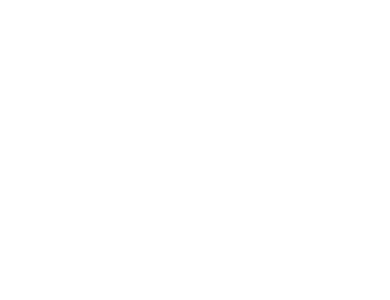
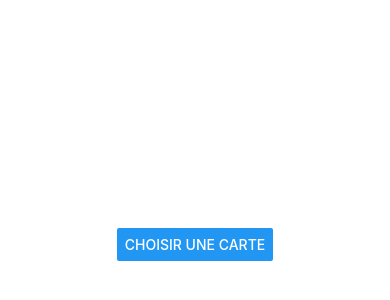
Before and after one commit to Richard-Cambe/RandomMario, a React Native app: screen / in a window 390 px wide. Shown: the part 178-478 px from the top of the page. Built offline with nearby package versions, Linux system fonts and the light colour scheme.

Commit message:
fixed button

```diff
--- a/package.json
+++ b/package.json
@@ -12,7 +12,8 @@
     "expo": "~52.0.28",
     "expo-status-bar": "~2.0.1",
     "react": "18.3.1",
-    "react-native": "0.76.6"
+    "react-native": "0.76.6",
+    "zustand": "^5.0.3"
   },
   "devDependencies": {
     "@babel/core": "^7.20.0"
--- a/src/App.js
+++ b/src/App.js
@@ -7,13 +7,13 @@
 
     const [index, setIndex] = useState(0);
 
-    let chosenMap = () => {
-        return Math.floor(Math.random() * (data.length));
+    let chosenMap = (min, max) => {
+        return Math.floor(Math.random() * (1-7));
     }
   return (
       <>
         <View style={styles.container}>
-            <TouchableOpacity onPress={() => setIndex(chosenMap())}
+            <Button onPress={() => setIndex(chosenMap())}
                               title="Choisir une carte"
             />
       </View>
```
Also changed, not shown: 1 other file (tests, documents, lock files or other folders).
